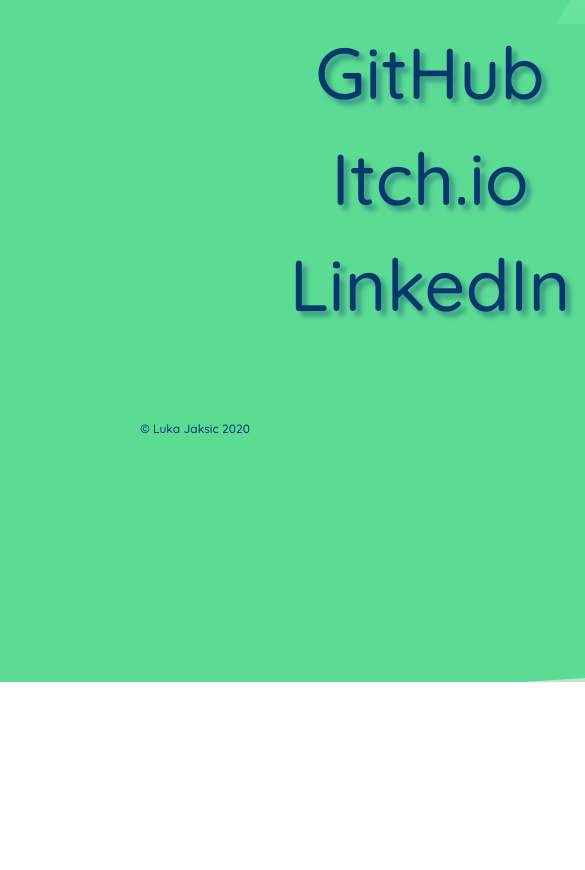
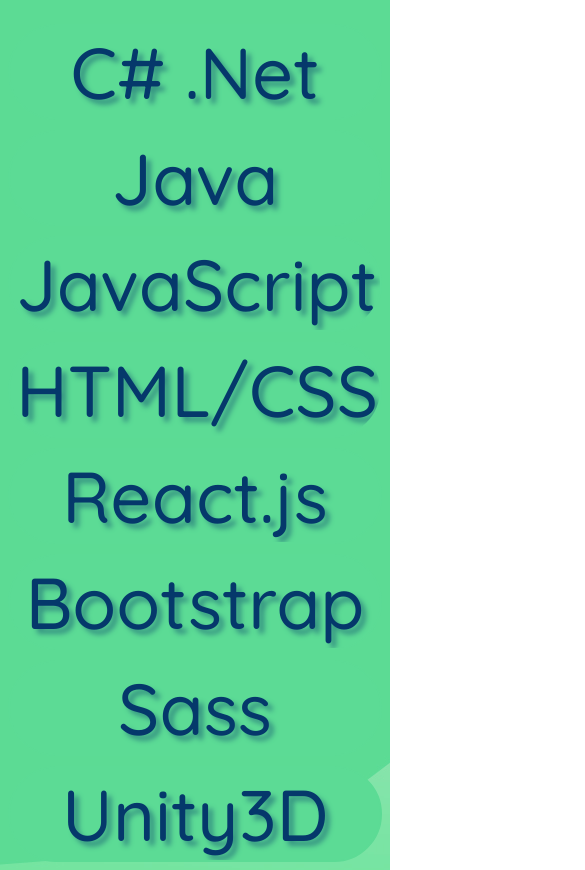
Before and after one commit to luka-jaksic/portfolio, a plain HTML site: page skills.html in a window 390 px wide. Shown: the part 580-1450 px from the top of the page, 585 px wide, since content can reach past the window. Before the commit the page ends 1262 px from the top, so only its background shows below. Drawn offline with Linux system fonts and the light colour scheme.

Commit message:
Made Links and Skills pages responsive for small devices. Updated buttons to link to actual pages

```diff
--- a/css/styles.scss
+++ b/css/styles.scss
@@ -150,13 +150,25 @@ body{
     margin-right: auto;
     font-size:3em;
     width:100vh;
+    @media (max-width: 1250px) {
+        width:100%;
+    }
         ul{
             padding-left: 0px;;
             margin-top:20vh;
             list-style: none;
             text-align: center;
+            @media (max-width: 1250px) {
+                width:100%;
+            }
             li{
+                @media (max-width: 1250px) {
+                    width:100%;
+                }
                 button{
+                    @media (max-width: 1250px) {
+                        width:100%;
+                    }
                     margin-top: 5px;
                     margin-bottom: 5px;
                     height:10%;
--- a/skills.html
+++ b/skills.html
@@ -23,9 +23,14 @@
         </div>
         <div id="mainLinks">
             <ul>
-                <li><button id="1">GitHub</button></li>
-                <li><button id="2">Itch.io</button></li>
-                <li><button id="3">LinkedIn</button></li>
+                <li><button id="1">C# .Net</button></li>
+                <li><button id="3">Java</button></li>
+                <li><button id="3">JavaScript</button></li>
+                <li><button id="2">HTML/CSS</button></li>
+                <li><button id="3">React.js</button></li>
+                <li><button id="3">Bootstrap</button></li>
+                <li><button id="3">Sass</button></li>
+                <li><button id="3">Unity3D</button></li>
             </ul>
         </div>
         <div class="footer">
```
Also changed, not shown: links.html (+3 -3 lines), css/styles.css, 1 other file.
